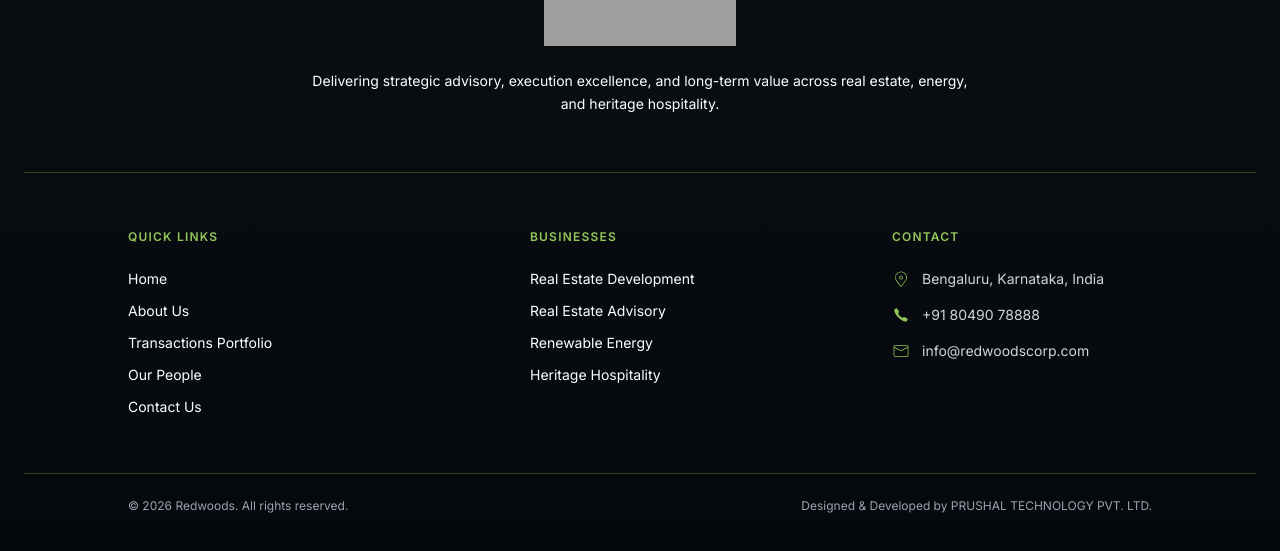
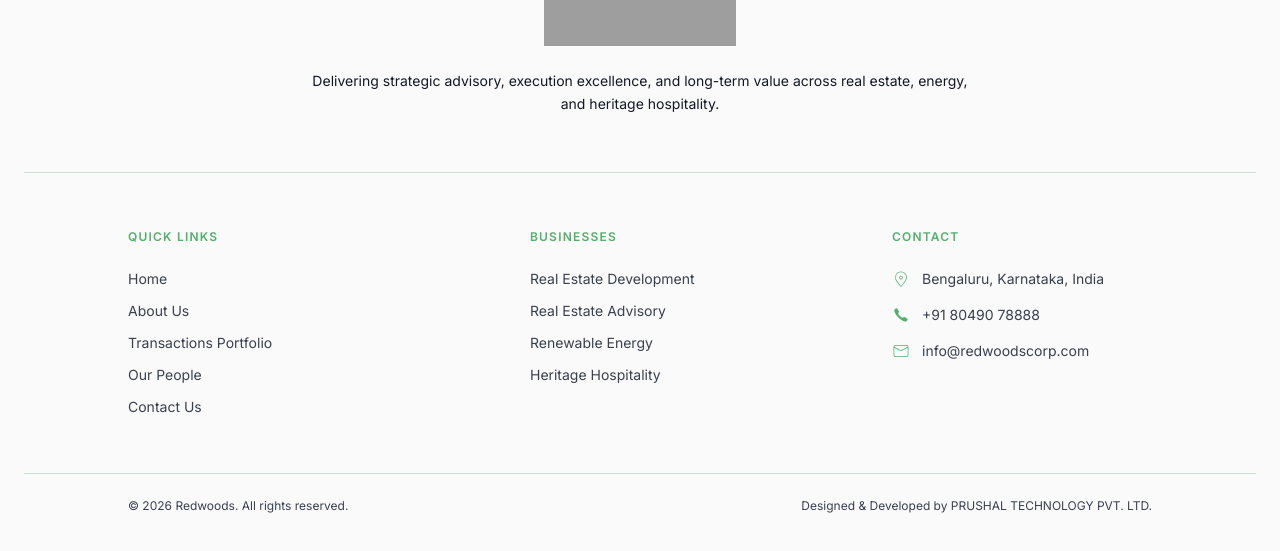
Before and after one commit to atharvak2004/redwoods, a React (Vite) app: page /heritage-hospitality/pilibhit-house in a window 1280 px wide. Shown: the part 2011-2562 px from the top of the page. Built offline with nearby package versions, Linux system fonts and the light colour scheme; grey boxes are pictures that could not be loaded.

Commit message:
updated footer bt-offwhite

```diff
--- a/src/components/Footer.jsx
+++ b/src/components/Footer.jsx
@@ -31,7 +31,7 @@ const businesses = [
 
 export default function Footer() {
   return (
-    <footer className="bg-gradient-to-b from-[#0b0f14] to-[#05080c] text-white">
+    <footer className="bg-neutral-50 text-gray-700">
       <div className="max-w-7xl mx-auto px-6 pt-20 pb-10">
 
         {/* Top Center Section */}
@@ -42,14 +42,14 @@ export default function Footer() {
             className="h-36 w-auto mb-6"
           />
 
-          <p className="text-sm text-white leading-relaxed">
+          <p className="text-sm text-gray-900 leading-relaxed">
             Delivering strategic advisory, execution excellence, and
             long-term value across real estate, energy, and heritage hospitality.
           </p>
         </div>
 
         {/* Divider */}
-        <div className="my-14 border-t border-brand-lightgreen opacity-30"></div>
+        <div className="my-14 border-t border-brand-green opacity-30"></div>
 
         {/* Middle Section */}
         <div className="max-w-5xl mx-auto">
@@ -57,7 +57,7 @@ export default function Footer() {
 
             {/* Quick Links */}
             <div className="text-left w-full max-w-[220px]">
-              <h4 className="text-xs font-semibold uppercase tracking-widest mb-6 text-brand-lightgreen">
+              <h4 className="text-xs font-semibold uppercase tracking-widest mb-6 text-brand-green">
                 Quick Links
               </h4>
               <ul className="space-y-3 text-left">
@@ -65,7 +65,7 @@ export default function Footer() {
                   <li key={link.label}>
                     <a
                       href={link.href}
-                      className="hover:text-brand-lightgreen transition duration-300"
+                      className="hover:text-brand-green transition duration-300"
                     >
                       {link.label}
                     </a>
@@ -76,7 +76,7 @@ export default function Footer() {
 
             {/* Businesses */}
             <div className="text-left w-full max-w-[220px] mx-auto">
-              <h4 className="text-xs font-semibold uppercase tracking-widest mb-6 text-brand-lightgreen">
+              <h4 className="text-xs font-semibold uppercase tracking-widest mb-6 text-brand-green">
                 Businesses
               </h4>
               <ul className="space-y-3 text-left">
@@ -84,7 +84,7 @@ export default function Footer() {
                   <li key={item.label}>
                     <a
                       href={item.href}
-                      className="hover:text-brand-lightgreen transition duration-300"
+                      className="hover:text-brand-green transition duration-300"
                     >
                       {item.label}
                     </a>
@@ -95,23 +95,23 @@ export default function Footer() {
 
             {/* Contact */}
             <div className="text-left w-full max-w-[260px] ml-auto">
-              <h4 className="text-xs font-semibold uppercase tracking-widest mb-6 text-brand-lightgreen">
+              <h4 className="text-xs font-semibold uppercase tracking-widest mb-6 text-brand-green">
                 Contact
               </h4>
-              <ul className="space-y-4 text-gray-300">
+              <ul className="space-y-4 text-gray-700">
                 <li className="flex items-center gap-3">
-                  <CiLocationOn className="text-lg text-brand-lightgreen" />
+                  <CiLocationOn className="text-lg text-brand-green" />
                   Bengaluru, Karnataka, India
                 </li>
                 <li className="flex items-center gap-3">
-                  <IoIosCall className="text-lg text-brand-lightgreen" />
+                  <IoIosCall className="text-lg text-brand-green" />
                   +91 80490 78888
                 </li>
                 <li className="flex items-center gap-3">
-                  <CiMail className="text-lg text-brand-lightgreen" />
+                  <CiMail className="text-lg text-brand-green" />
                   <a
                     href="mailto:info@redwoodscorp.com"
-                    className="hover:text-brand-lightgreen transition"
+                    className="hover:text-brand-green transition"
                   >
                     info@redwoodscorp.com
                   </a>
@@ -123,10 +123,10 @@ export default function Footer() {
         </div>
 
         {/* Divider */}
-        <div className="mt-14 pt-6 border-t border-brand-lightgreen opacity-30"></div>
+        <div className="mt-14 pt-6 border-t border-brand-green opacity-30"></div>
 
         {/* Bottom Section */}
-        <div className="flex flex-col md:flex-row justify-between items-center gap-4 text-xs text-gray-400 max-w-5xl mx-auto">
+        <div className="flex flex-col md:flex-row justify-between items-center gap-4 text-xs text-gray-700 max-w-5xl mx-auto">
           <span>
             © {new Date().getFullYear()} Redwoods. All rights reserved.
           </span>
@@ -135,7 +135,7 @@ export default function Footer() {
             href="https://prushal.com/"
             target="_blank"
             rel="noopener noreferrer"
-            className="hover:text-brand-lightgreen transition"
+            className="hover:text-brand-green transition"
           >
             Designed & Developed by PRUSHAL TECHNOLOGY PVT. LTD.
           </a>
```
